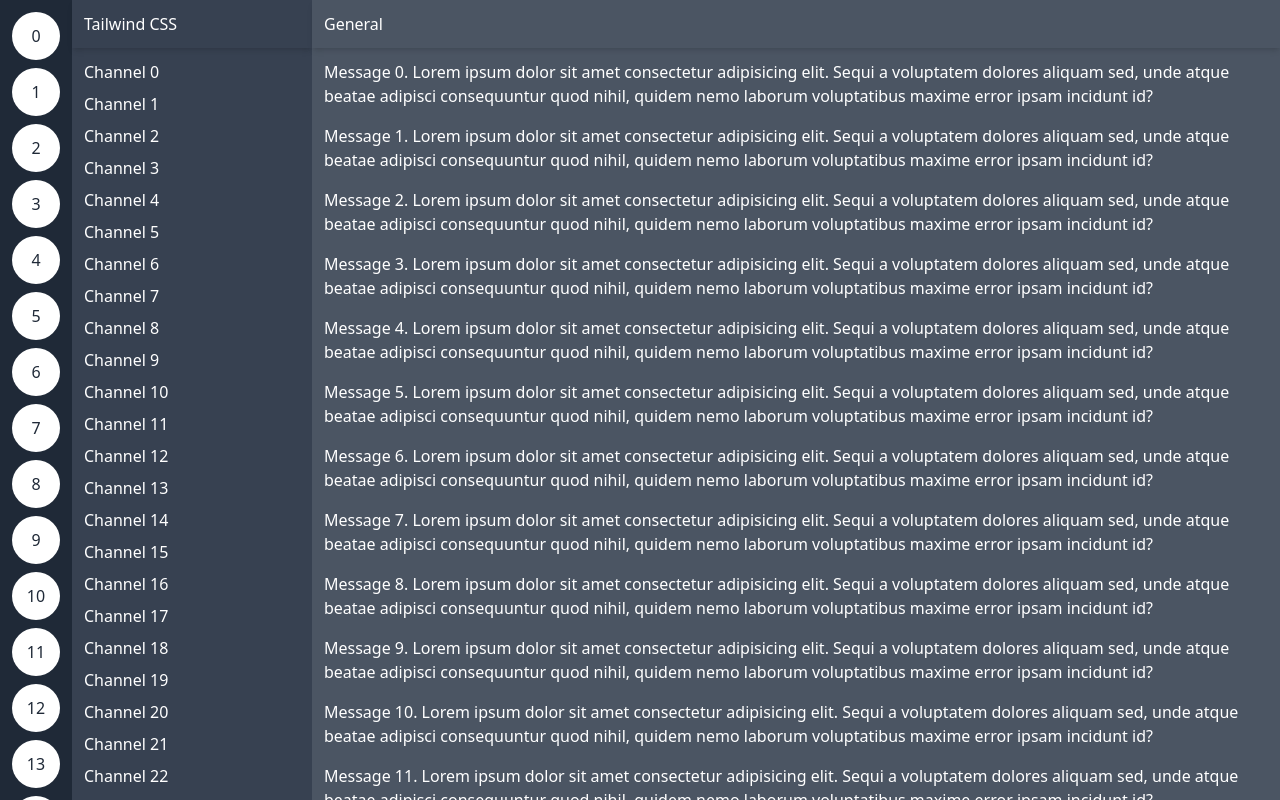
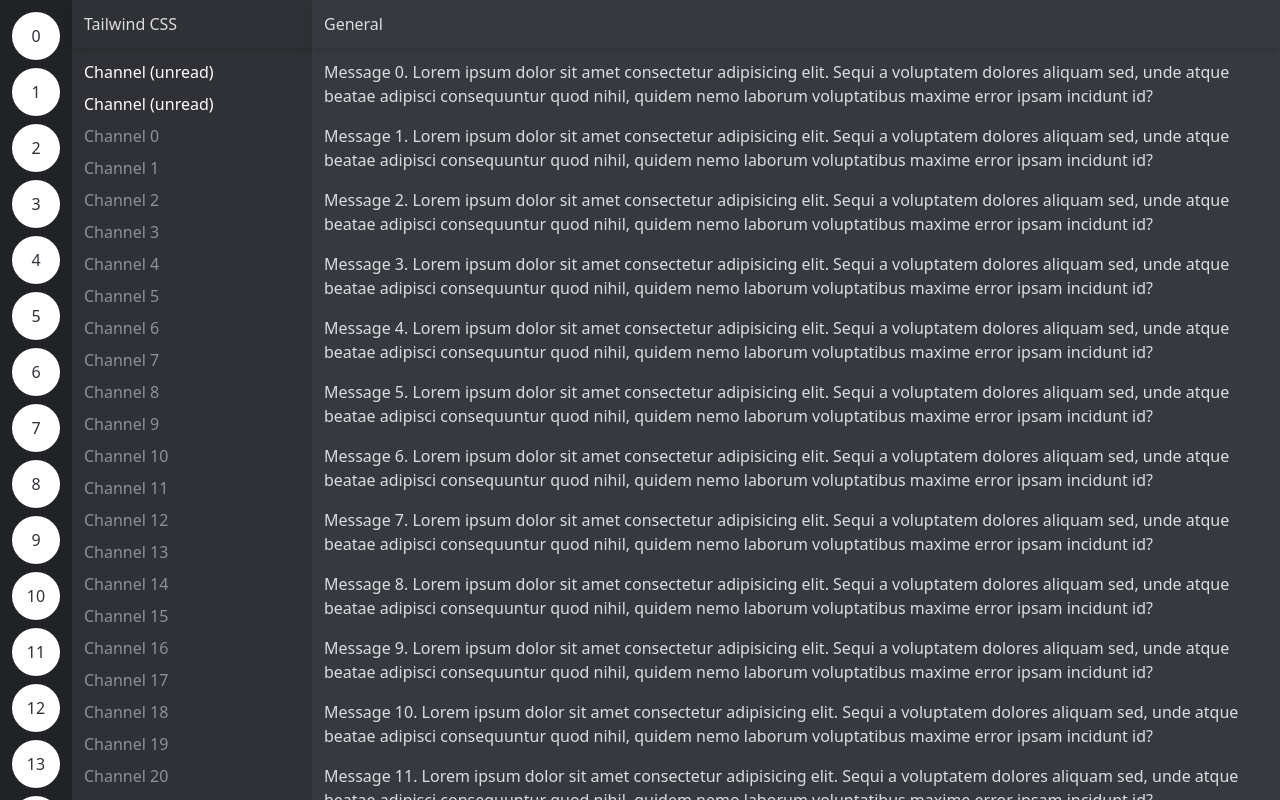
Before and after one commit to FranciscoJavierMartin/Discord-tailwind, a Vue app: page / in a window 1280 px wide. Built offline with nearby package versions, Linux system fonts and the light colour scheme.

Commit message:
Change colors

```diff
--- a/src/pages/HomePage.vue
+++ b/src/pages/HomePage.vue
@@ -1,25 +1,25 @@
 <template>
-  <div class="flex text-white h-screen">
-    <div class="bg-gray-800 p-3 space-y-2 overflow-y-scroll">
+  <div class="flex h-screen text-gray-100">
+    <div class="space-y-2 overflow-y-scroll bg-gray-900 p-3">
       <div
         v-for="(_, index) in Array(40)"
         :key="index"
-        class="bg-white text-gray-800 w-12 h-12 rounded-full flex items-center justify-center"
+        class="flex w-12 h-12 items-center justify-center rounded-full bg-white text-gray-800"
       >
         {{ index }}
       </div>
     </div>
-    <div class="bg-gray-700 w-60 flex flex-col">
-      <div class="p-3 h-12 shadow-md flex items-center flex-shrink-0">
-        Tailwind CSS
-      </div>
-      <div class="p-3 flex-1 overflow-y-scroll space-y-2">
+    <div class="flex w-60 flex-col bg-gray-800">
+      <div class="flex h-12 items-center px-3 shadow-md">Tailwind CSS</div>
+      <div class="flex-1 space-y-2 overflow-y-scroll p-3 text-gray-300">
+        <p class="text-white">Channel (unread)</p>
+        <p class="text-white">Channel (unread)</p>
         <p v-for="(_, index) in Array(40)" :key="index">Channel {{ index }}</p>
       </div>
     </div>
-    <div class="bg-gray-600 flex-1 flex flex-col">
-      <div class="p-3 h-12 flex items-center shadow-md">General</div>
-      <div class="p-3 flex-1 space-y-4 overflow-y-scroll">
+    <div class="flex flex-1 flex-col bg-gray-700">
+      <div class="flex h-12 items-center px-3 shadow-md">General</div>
+      <div class="flex-1 space-y-4 overflow-y-scroll p-3">
         <p v-for="(_, index) in Array(40)" :key="index">
           Message {{ index }}. Lorem ipsum dolor sit amet consectetur
           adipisicing elit. Sequi a voluptatem dolores aliquam sed, unde atque
--- a/tailwind.config.js
+++ b/tailwind.config.js
@@ -3,7 +3,22 @@
   darkMode: false,
   content: ['./index.html', './src/**/*.{vue,js,ts,jsx,tsx}'],
   theme: {
-    extend: {},
+    extend: {
+      colors: {
+        gray: {
+          50: '#ECEDEE',
+          100: '#DCDDDE',
+          200: '#B9BBBE',
+          300: '#8E9297',
+          400: '#72767D',
+          500: '#5C6067',
+          600: '#464950',
+          700: '#36393F',
+          800: '#2F3136',
+          900: '#202225',
+        },
+      },
+    },
   },
   plugins: [],
 };
```
